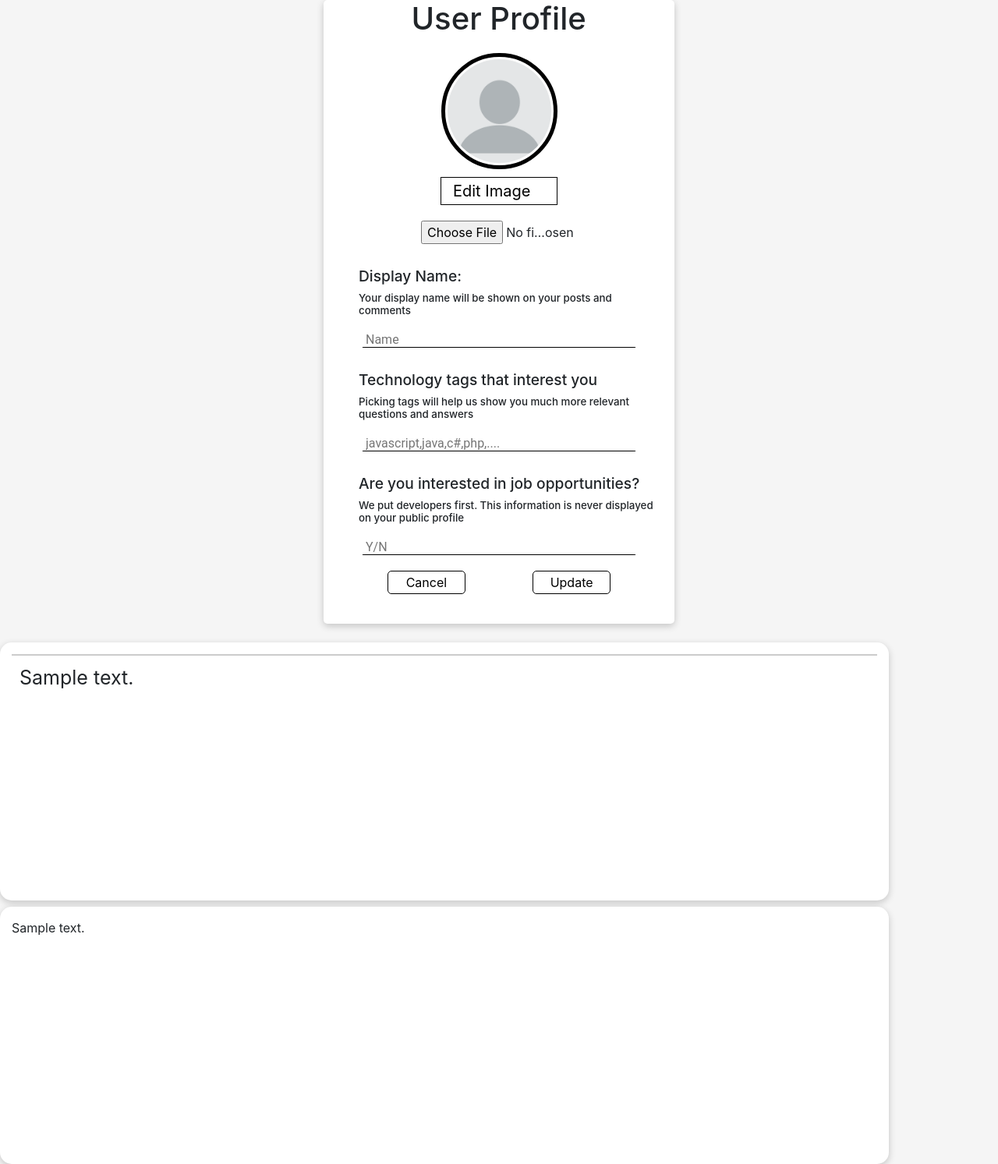
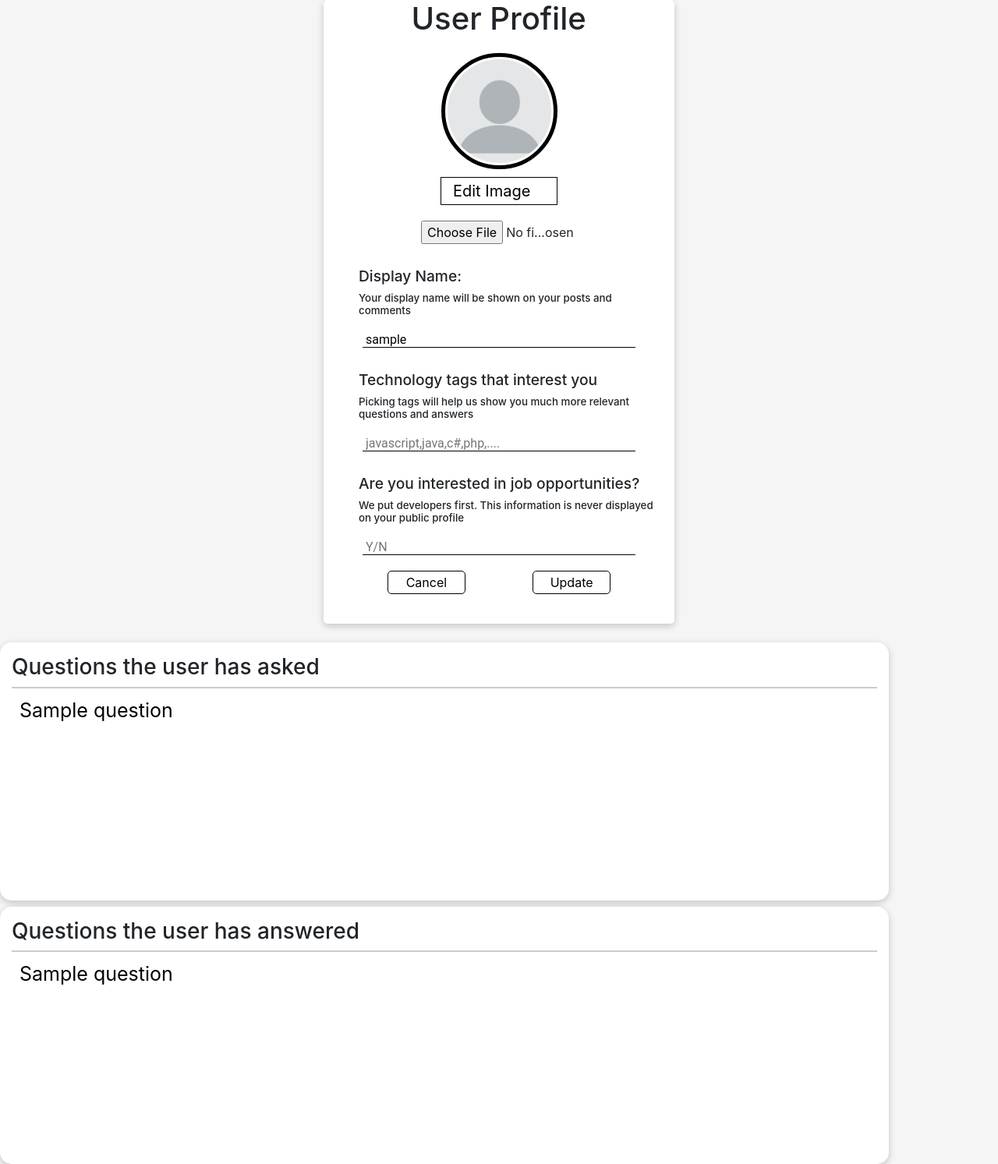
Before and after one commit to armirza96/stackoverflow, a PHP site: page /profile.php in a window 1280 px wide. Shown: the part 156-1649 px from the top of the page at 78% size. Run offline with PHP 8.4, Linux system fonts and the light colour scheme; the visitor is signed in with stand-in values (Sample User, id 1); tables that the repository leaves empty or names only in its code hold one stand-in row (values such as "Sample post"); data that the repository does not hold is empty.

```diff
--- a/Answer.php
+++ b/Answer.php
@@ -1,4 +1,6 @@
-<?php include("header.php");
+<?php
+$title = "Answer";
+ include("header.php");
 
 require_once("php/getter.php");
 
--- a/addquestion.php
+++ b/addquestion.php
@@ -1,4 +1,5 @@
 <?php
+$title = "Add a question";
 include 'header.php';
 ?>
 <link rel="stylesheet" href="Questions-Page.css" type="text/css">
--- a/php/questions/get/byUser/sql.txt
+++ b/php/questions/get/byUser/sql.txt
@@ -2,9 +2,14 @@ SELECT
   Q.ID,
   Q.userID,
   Q.askedDate,
-  Q.text,
-  SUM(A.ID) As totalAnswers
+  Q.title,
+	COALESCE(SUM(A.ID),0) As totalAnswers
 FROM
   Question Q
 LEFT JOIN Answer A on A.questionID = Q.ID
 WHERE Q.userID = ?
+GROUP BY
+  Q.ID,
+  Q.userID,
+  Q.askedDate,
+  Q.title
--- a/php/questions/get/byUserWhoHasAnswered/sql.txt
+++ b/php/questions/get/byUserWhoHasAnswered/sql.txt
@@ -2,9 +2,14 @@ SELECT
   Q.ID,
   Q.userID,
   Q.askedDate,
-  Q.text,
-  SUM(A.ID) As totalAnswers
+  Q.title,
+  COUNT(A.ID) As totalAnswers
 FROM
   Question Q
-JOIN Answer A on A.questionID = Q.ID
+LEFT JOIN Answer A on A.questionID = Q.ID
 WHERE A.userID = ?
+GROUP BY
+  Q.ID,
+  Q.userID,
+  Q.askedDate,
+  Q.title
--- a/php/user/add/add.php
+++ b/php/user/add/add.php
@@ -38,6 +38,7 @@ if(isset($_POST["email"]) &&
 
 
       if ($result["RESULT"] === 1) {
+         session_start();
         $_SESSION["ACCID"] = $result["LAST_INSERTED_ID"];
         $data = array("RESULT"=> 1, "MESSAGE" => "Account was successfully created!", "ID" => $result["LAST_INSERTED_ID"]);
       } else {
--- a/php/user/authenticate/auth.php
+++ b/php/user/authenticate/auth.php
@@ -17,6 +17,7 @@ $bindings = [];
 $bindings["BINDING_TYPES"] = "s";
 $bindings["VALUES"] = array($email);
 
+if(!empty($user)) {
     $user = getData("user/authenticate/sql.txt", $bindings)[0];
 
     session_start();
@@ -35,3 +36,6 @@ if(!empty($user)){
     } else {
         $data = array("RESULT"=>"2", "MESSAGE" => "Email does not exist");
     }
+} else {
+    $data = array("RESULT"=>"2", "MESSAGE" => "Email does not exist");
+}
--- a/profile.php
+++ b/profile.php
@@ -1,4 +1,5 @@
 <?php
+$title = "Profile";
 include("header.php");
 require_once("php/getter.php");
 
@@ -40,7 +41,7 @@ $id = $_SESSION["ACCID"];
         <input type = "file" name="" id="file" accept="image/*">
         <h3>Display Name:</h3>
         <h4>Your display name will be shown on your posts and comments</h4>
-        <input type="text" name="" placeholder="Name">
+        <input type="text" name="" placeholder="Name" value="<?=$user["userName"] ?>">
         <h3>Technology tags that interest you</h3>
         <h4>Picking tags will help us show you much more relevant questions and answers</h4>
         <input type = "email" name="" placeholder="javascript,java,c#,php,....">
@@ -54,17 +55,19 @@ $id = $_SESSION["ACCID"];
 
     <br>
     <div id="main-container" class="container m-0">
+        <h3>Questions the user has asked</h3>
     <?php
       foreach($questions as &$question) {
-          echo "<a class='question'>".$question['text']."</a>";
+          echo "<a class='question' href='Answer.php?ID={$question['ID']}'>".$question['title']."</a>";
       }
     ?>
 
     </div>
     <div  class="container m-0 mt-2">
+        <h3>Questions the user has answered</h3>
     <?php
       foreach($answers as &$answer) {
-          echo "<a class='answer'>".$answer['text']."</a>";
+          echo "<a class='question' href='Answer.php?ID={$question['ID']}'>".$answer['title']."</a>";
       }
     ?>
 
```
Also changed, not shown: php/questions/get/get.php (+28 -8 lines). Lines whose indentation alone changed are shown as unchanged.
